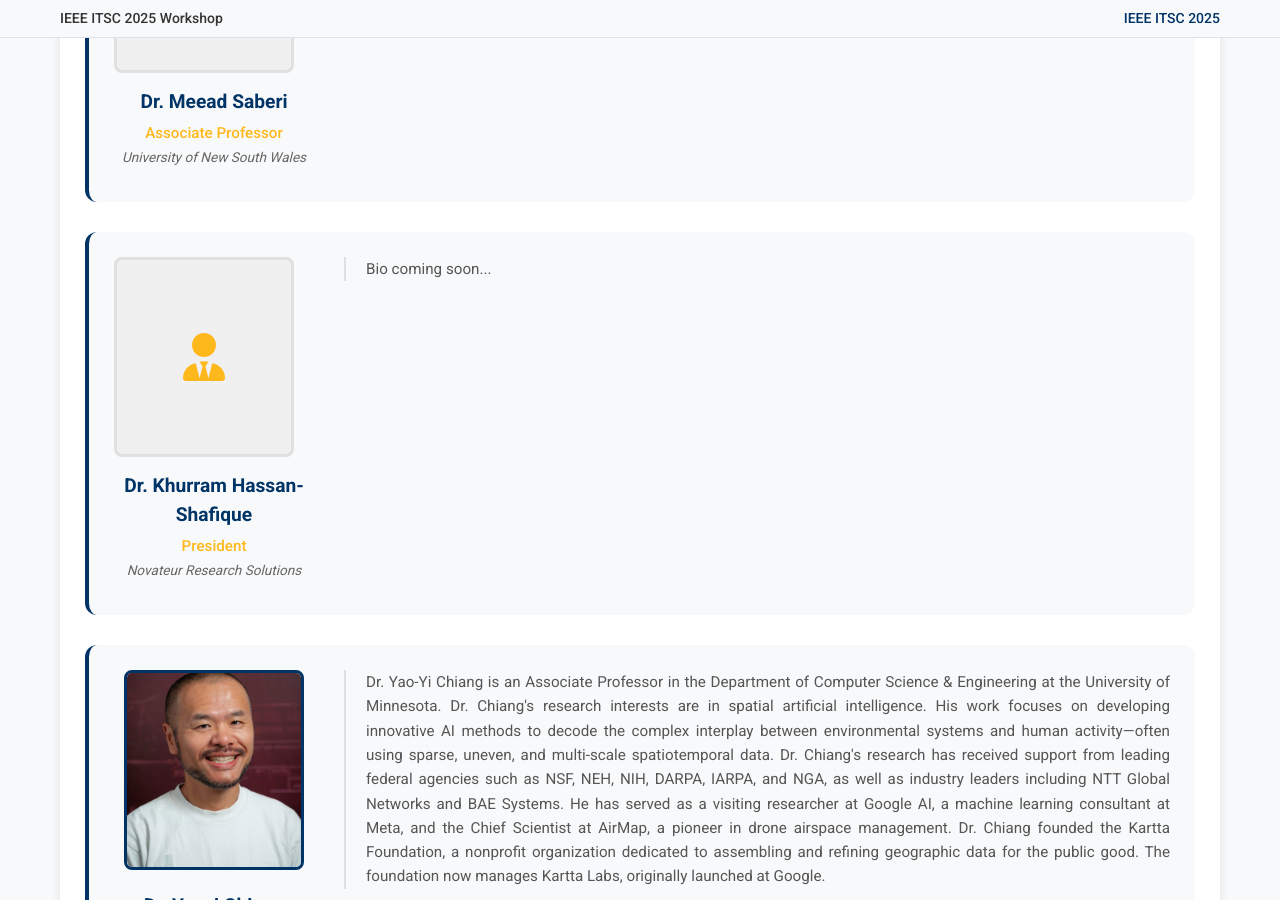
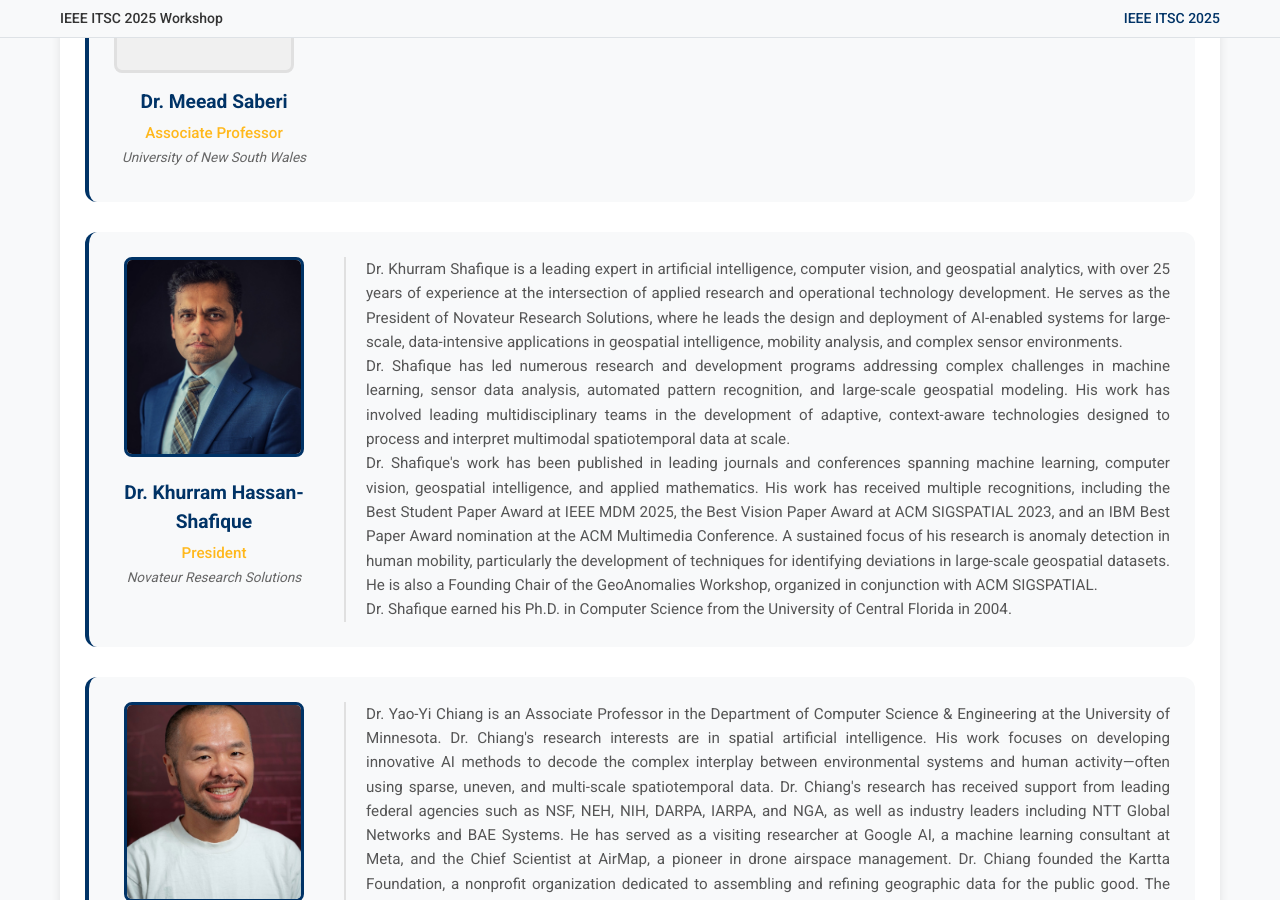
Before and after one commit to ITSC2025AIGIHMM/ITSC2025-AIGI-HMM, a Jekyll site: the page index.html, which Jekyll copies as it is, in a window 1280 px wide and 900 px high, scrolled down 1567 px. Built offline with Jekyll 4.4.1, drawn with Linux system fonts in a browser that asks for light colours.

Commit message:
update speaker

```diff
--- a/index.html
+++ b/index.html
@@ -100,9 +100,7 @@
                         <div class="keynote-speaker-row animate-on-scroll">
                             <div class="keynote-speaker-left">
                                 <div class="keynote-speaker-photo">
-                                    <div class="keynote-photo-placeholder">
-                                        <i class="fas fa-user-tie"></i>
-                                    </div>
+                                    <img src="assets/pic/KS_.jpg" alt="Dr. Khurram Hassan-Shafique" class="keynote-photo-img">
                                 </div>
                                 <div class="keynote-speaker-details">
                                     <h3 class="keynote-name">Dr. Khurram Hassan-Shafique</h3>
@@ -111,7 +109,13 @@
                                 </div>
                             </div>
                             <div class="keynote-speaker-bio">
-                                <p>Bio coming soon...</p>
+                                <p>Dr. Khurram Shafique is a leading expert in artificial intelligence, computer vision, and geospatial analytics, with over 25 years of experience at the intersection of applied research and operational technology development. He serves as the President of Novateur Research Solutions, where he leads the design and deployment of AI-enabled systems for large-scale, data-intensive applications in geospatial intelligence, mobility analysis, and complex sensor environments.</p>
+
+                                <p>Dr. Shafique has led numerous research and development programs addressing complex challenges in machine learning, sensor data analysis, automated pattern recognition, and large-scale geospatial modeling. His work has involved leading multidisciplinary teams in the development of adaptive, context-aware technologies designed to process and interpret multimodal spatiotemporal data at scale.</p>
+
+                                <p>Dr. Shafique's work has been published in leading journals and conferences spanning machine learning, computer vision, geospatial intelligence, and applied mathematics. His work has received multiple recognitions, including the Best Student Paper Award at IEEE MDM 2025, the Best Vision Paper Award at ACM SIGSPATIAL 2023, and an IBM Best Paper Award nomination at the ACM Multimedia Conference. A sustained focus of his research is anomaly detection in human mobility, particularly the development of techniques for identifying deviations in large-scale geospatial datasets. He is also a Founding Chair of the GeoAnomalies Workshop, organized in conjunction with ACM SIGSPATIAL.</p>
+
+                                <p>Dr. Shafique earned his Ph.D. in Computer Science from the University of Central Florida in 2004.</p>
                             </div>
                         </div>
 
```
Also changed, not shown: assets/pic/KS_.jpg (added).
